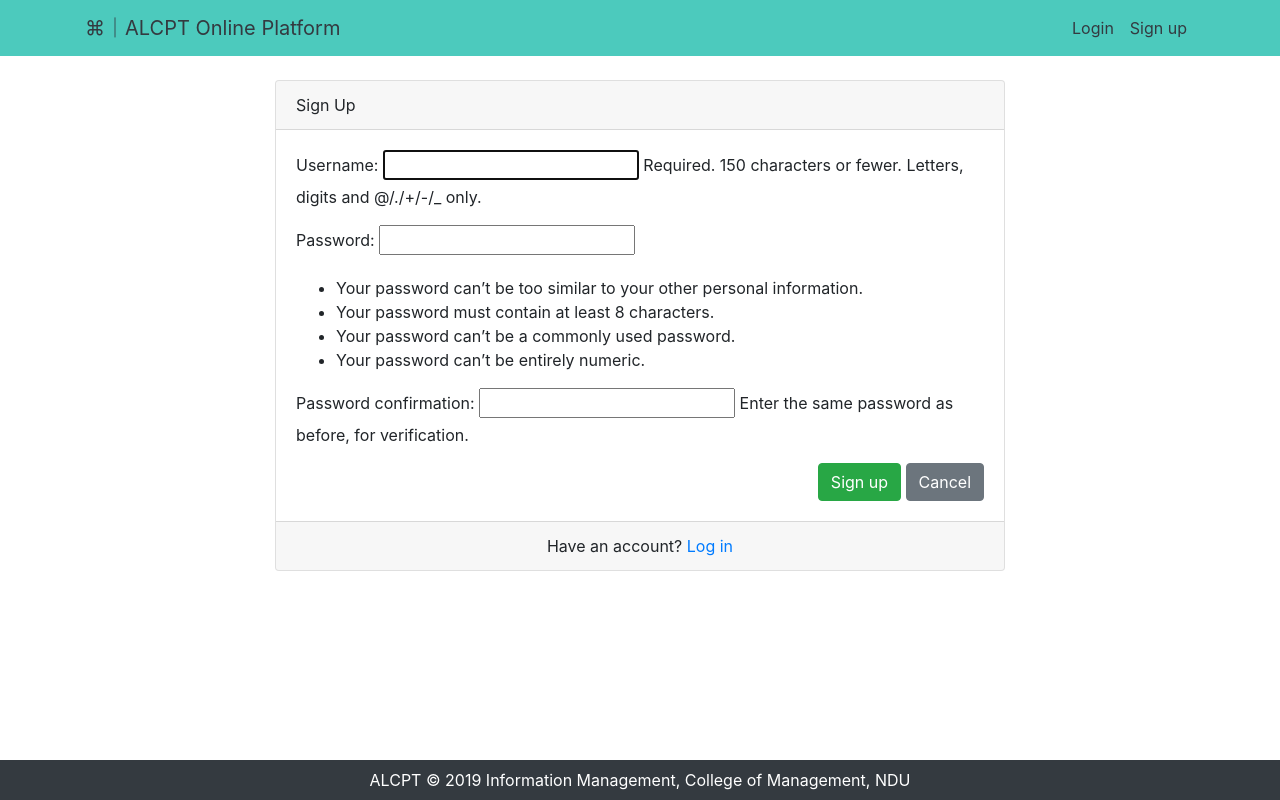
After one commit to Maxium1997/ALCPT_Online_Platform, a Django app: page /accounts/signup in a window 1280 px wide. The commit adds this page. Run offline with Django 3.2, Linux system fonts and the light colour scheme; some libraries are stand-ins or nearby versions.

Commit message:
Completed user sign up

```diff
--- a/registration/forms.py
+++ b/registration/forms.py
@@ -0,0 +1,15 @@
+from django import forms
+from django.contrib.auth.forms import UserCreationForm
+
+from registration.models import User
+
+
+class SignUpForm(UserCreationForm):
+    class Meta(UserCreationForm.Meta):
+        model = User
+
+    def save(self, commit=True):
+        user = super().save(commit=False)
+        if commit:
+            user.save()
+        return user
--- a/registration/models.py
+++ b/registration/models.py
@@ -7,7 +7,6 @@ from registration.definition import Gender, Identity, Privilege
 
 
 class User(AbstractUser):
-    reg_id = models.CharField(primary_key=True, unique=True, max_length=50)
     photo = models.ImageField(upload_to='photos', null=True, blank=True)
     introduction = models.TextField(null=True, blank=True)
     email_is_verified = models.BooleanField(default=False)
--- /dev/null
+++ b/registration/templates/sign_up.html
@@ -0,0 +1,34 @@
+{% extends 'base.html' %}
+
+{% block main %}
+    <div class="container">
+        <div class="row justify-content-center">
+            <div class="col-md-8 mt-4 right">
+                <div class="card">
+                    <div class="card-header">Sign Up</div>
+
+                    <div class="card-body">
+                        <form method="post">
+                            {% csrf_token %}
+
+                            {{ form.as_p }}
+
+{#                            {% for field in form %}#}
+{#                                {{ field.errors }}#}
+{#                            {% endfor %}#}
+
+                            <div class="text-right">
+                                <button type="submit" class="btn btn-success">Sign up</button>
+                                <button type="button" class="btn btn-secondary" onclick="history.go(-1);">Cancel</button>
+                            </div>
+                        </form>
+                    </div>
+
+                    <div class="card-footer text-center">
+                        Have an account? <a href="{% url 'login' %}">Log in</a>
+                    </div>
+                </div>
+            </div>
+        </div>
+    </div>
+{% endblock %}
--- a/registration/urls.py
+++ b/registration/urls.py
@@ -1,15 +1,17 @@
 from django.urls import path, include
 from django.contrib.auth.views import LoginView
 
-from registration.views import IndexView
+from registration.views import IndexView, SignUpView
 from registration.views import logout
 
 
 urlpatterns = [
     path('', IndexView.as_view(), name='index'),
 
+    path('login', LoginView.as_view(template_name='login.html'), name='login'),
+    path('logout', logout, name='logout'),
+
     path('accounts/', include([
-        path('login', LoginView.as_view(template_name='login.html'), name='login'),
-        path('logout', logout, name='logout'),
+        path('signup', SignUpView.as_view(), name='sign_up'),
     ]))
 ]
--- a/registration/views.py
+++ b/registration/views.py
@@ -1,8 +1,10 @@
 from django.shortcuts import render, redirect
 from django.contrib import auth
-from django.views.generic import TemplateView
+from django.views.generic import TemplateView, CreateView
 
 from ALCPT_Online_Platform.settings import LOGOUT_REDIRECT_URL
+from registration.models import User
+from registration.forms import SignUpForm
 
 # Create your views here.
 
@@ -11,6 +13,17 @@ class IndexView(TemplateView):
     template_name = 'index.html'
 
 
+class SignUpView(CreateView):
+    model = User
+    form_class = SignUpForm
+    template_name = 'sign_up.html'
+
+    def form_valid(self, form):
+        user = form.save()
+        auth.login(self.request, user)
+        return redirect('index')
+
+
 def logout(request):
     auth.logout(request)
     return redirect(LOGOUT_REDIRECT_URL)
--- a/templates/base.html
+++ b/templates/base.html
@@ -13,8 +13,10 @@
 <body>
     {% block main %}
         <div class="container">
-            {% block content %}
-            {% endblock %}
+            <div class="row">
+                {% block content %}
+                {% endblock %}
+            </div>
         </div>
     {% endblock %}
 </body>
--- a/templates/header.html
+++ b/templates/header.html
@@ -19,7 +19,7 @@
                             <div class="modal-dialog modal-dialog-centered" role="document">
                                 <div class="modal-content">
                                     <div class="modal-header text-center">
-                                        <h5 class="modal-title" id="ModalLongTitle">User: {{ request.user.reg_id }}</h5>
+                                        <h5 class="modal-title" id="ModalLongTitle">User: {{ request.user.username }}</h5>
                                     </div>
 
                                     <div id="modal-menu">
@@ -45,7 +45,7 @@
                             <a class="nav-link text-dark" href="{% url 'login' %}">Login</a>
                         </li>
                         <li class="nav-item">
-                            <a class="nav-link text-dark" href="#signup">Sign up</a>
+                            <a class="nav-link text-dark" href="{% url 'sign_up' %}">Sign up</a>
                         </li>
                     {% endif %}
                 </ul>
```
Also changed, not shown: registration/templates/login.html (+4 -3 lines), registration/migrations/0001_initial.py.
